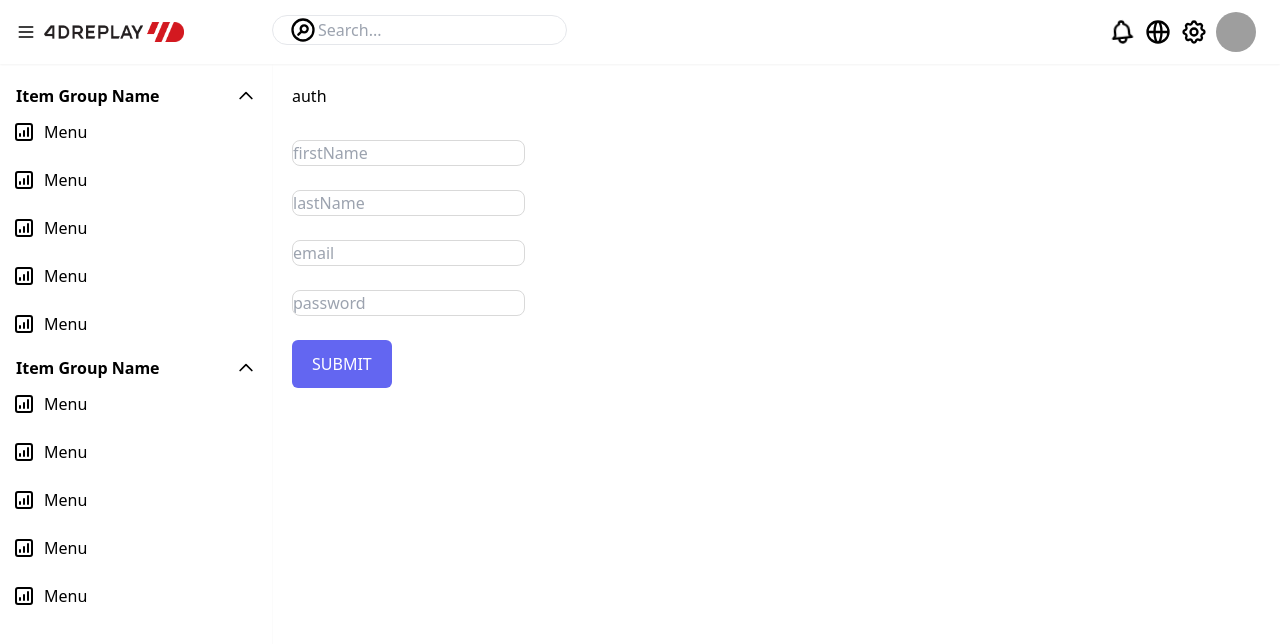
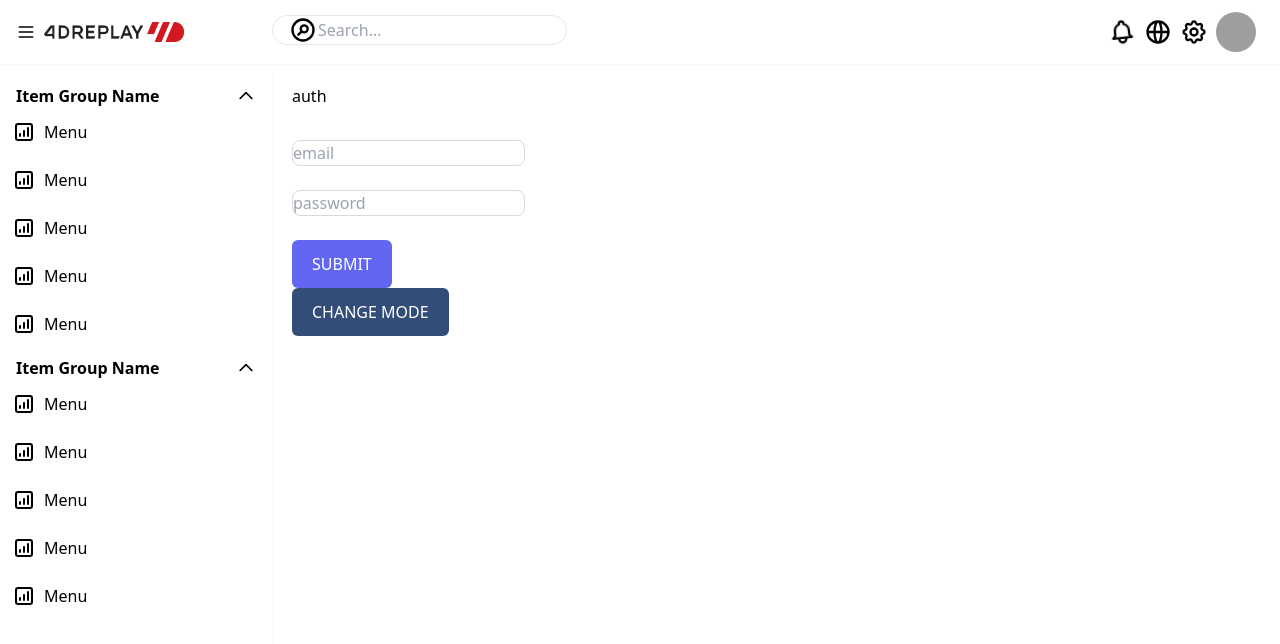
Before and after one commit to NAMU1105/next, a Next.js app: page /auth in a window 1280 px wide. Shown: the top 644 px of the page. Built offline with nearby package versions, Linux system fonts and the light colour scheme; grey boxes are pictures that could not be loaded; what @tailwindcss/custom-forms would draw is missing.

Commit message:
friday commit

```diff
--- a/lib/apolloClient.ts
+++ b/lib/apolloClient.ts
@@ -5,7 +5,7 @@ import { onError } from "@apollo/client/link/error";
 
 let apolloClient;
 
-const requestLink = new HttpLink({ uri: "http://localhost:4000/" });
+const requestLink = new HttpLink({ uri: "http://49.247.208.236:4000/" });
 // Log any GraphQL errors or network error that occurred
 export const errorLink = onError(({ graphQLErrors, networkError }) => {
   if (graphQLErrors)
--- a/package.json
+++ b/package.json
@@ -39,7 +39,9 @@
   },
   "devDependencies": {
     "@tailwindcss/custom-forms": "^0.2.1",
+    "@types/next-auth": "^3.7.2",
     "babel-plugin-macros": "^3.0.1",
+    "next-auth": "^3.13.1",
     "postcss-cli": "^8.3.1",
     "twin.macro": "^2.3.0"
   }
--- a/pages/auth.tsx
+++ b/pages/auth.tsx
@@ -1,7 +1,7 @@
-import { useEffect, useState } from "react";
+import { useState } from "react";
 import { Formik, Form, ErrorMessage } from "formik";
 import { gql, useMutation } from "@apollo/client";
-import { onError } from "@apollo/client/link/error";
+// import { getSession } from "next-auth/client";
 
 import { SignupSchema, LoginSchema } from "../utils/validator";
 
@@ -28,30 +28,14 @@ const SIGN_UP = gql`
   }
 `;
 
-// Log any GraphQL errors or network error that occurred
-const errorLink = onError(({ graphQLErrors, networkError }) => {
-  if (graphQLErrors)
-    graphQLErrors.map(({ message, locations, path }) =>
-      console.log(
-        `[GraphQL error]: Message: ${message}, Location: ${locations}, Path: ${path}`
-      )
-    );
-  if (networkError) console.log(`[Network error]: ${networkError}`);
-});
+const Auth: React.FC<IF> = (props: IF) => {
+  const [isLoginMode, setLoginMode] = useState<boolean>(true);
+  // const [isLoading, setIsLoading] = useState<boolean>(true);
+  // const router = useRouter();
 
-const Auth: React.FC<IF> = (props: IF) => {
-  const [isLoginMode, setLoginMode] = useState(false);
-  // const [inputs, setInputs] = useState({
-  //   email: "",
-  //   password: "",
-  //   firstName: "",
-  //   lastName: "",
-  // });
-  // const [loginInputs, setLoginInputs] = useState({
-  //   email: "",
-  //   password: "",
-  // });
-  // const [login, loginResult] = useMutation(LOG_IN);
+  const toggleLoginMode = () => {
+    setLoginMode((prev) => !prev);
+  };
 
   // 회원가입
   const signUpCompleted = (data) => {
@@ -69,18 +53,41 @@ const Auth: React.FC<IF> = (props: IF) => {
 
   // 로그인
   const logInCompleted = (data) => {
-    console.log(data);
+    if (data) {
+      alert("loged in");
+    } else {
+      alert("login failed");
+    }
   };
   const [logIn] = useMutation(LOG_IN, { onCompleted: logInCompleted });
 
   const execLogIn = (loginInputs) => {
+    debugger;
     console.log(loginInputs);
+    try {
       logIn({
         variables: {
           input: loginInputs,
         },
       });
+    } catch (error) {
+      console.log(error);
+    }
   };
+
+  // useEffect(() => {
+  //   getSession().then((session) => {
+  //     if (session) {
+  //       router.replace("/");
+  //     } else {
+  //       setIsLoading(false);
+  //     }
+  //   });
+  // }, [router]);
+
+  // if (isLoading) {
+  //   return <p>Loading...</p>;
+  // }
 
   return (
     <>
@@ -123,7 +130,7 @@ const Auth: React.FC<IF> = (props: IF) => {
           }
 
           setTimeout(() => {
-            alert(JSON.stringify(values, null, 2));
+            // alert(JSON.stringify(values, null, 2));
             setSubmitting(false);
             isLoginMode ? execLogIn(loginInputs) : execSignUp(inputs);
           }, 300);
@@ -131,6 +138,8 @@ const Auth: React.FC<IF> = (props: IF) => {
       >
         {({ errors, touched, handleSubmit, isSubmitting }) => (
           <Form className="mt-8 space-y-6" onSubmit={handleSubmit}>
+            {!isLoginMode && (
+              <>
                 <Input
                   type="text"
                   name="firstName"
@@ -143,7 +152,8 @@ const Auth: React.FC<IF> = (props: IF) => {
                   label="lastName"
                   placeholder="lastName"
                 />
-
+              </>
+            )}
             <Input
               type="email"
               name="email"
@@ -163,6 +173,14 @@ const Auth: React.FC<IF> = (props: IF) => {
           </Form>
         )}
       </Formik>
+      <Button
+        type="button"
+        onClick={toggleLoginMode}
+        size="sm"
+        bgColor="secondary"
+      >
+        Change mode
+      </Button>
     </>
   );
 };
```
Also changed, not shown: 2 other files (tests, documents, lock files or other folders). Lines whose indentation alone changed are shown as unchanged.
